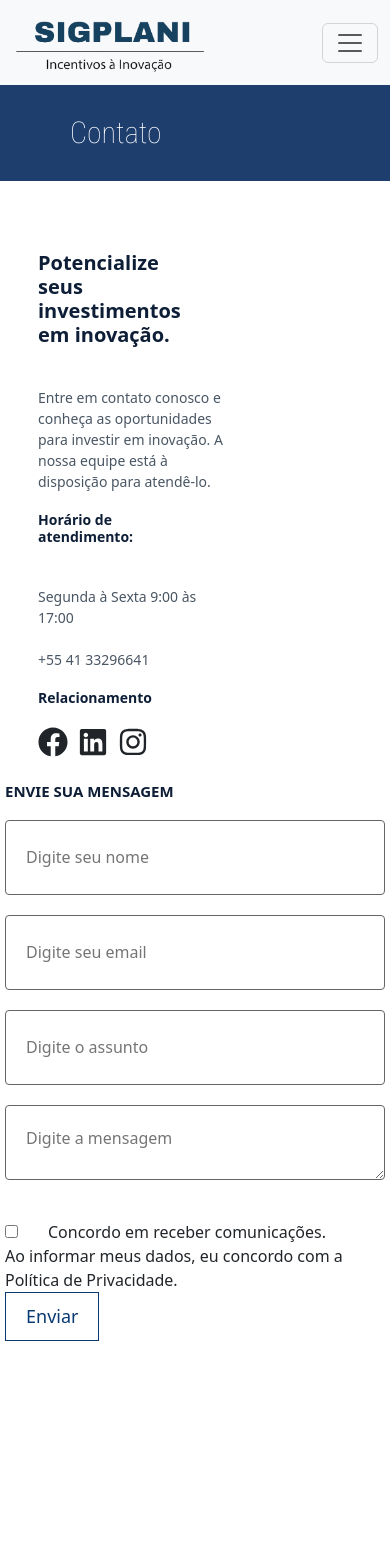
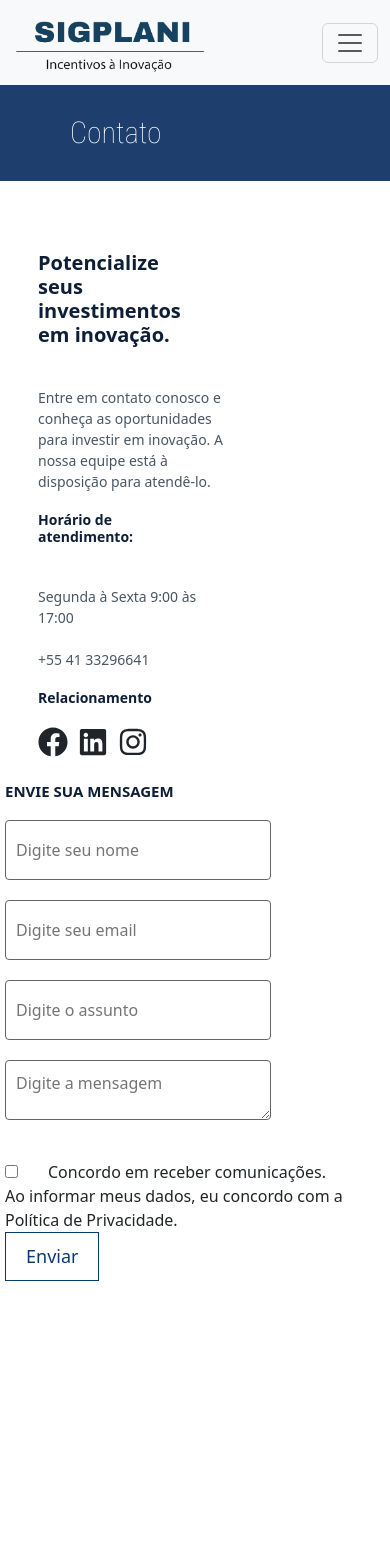
Before and after one commit to Marcos-Gabriell/Projeto-web-react, a React (Create React App) app: page /contato in a window 390 px wide. Shown: the top 1568 px of the page. Built offline with nearby package versions, Linux system fonts and the light colour scheme.

Commit message:
fianlziando a pagina de contato

```diff
--- a/src/paginacontato.css
+++ b/src/paginacontato.css
@@ -120,6 +120,15 @@
   .coontainer8 {
     align-items: flex-start;
   }
+  .formm-container-2 input[type="text"],
+  input[type="email"],
+   textarea {
+  width: 70%;
+  height: 60px;
+  padding: 10px;
+  border: 1px solid #666464;
+  border-radius: 4px;
+}
 
   .conntainer-2 {
     margin-top: -50px;
```
